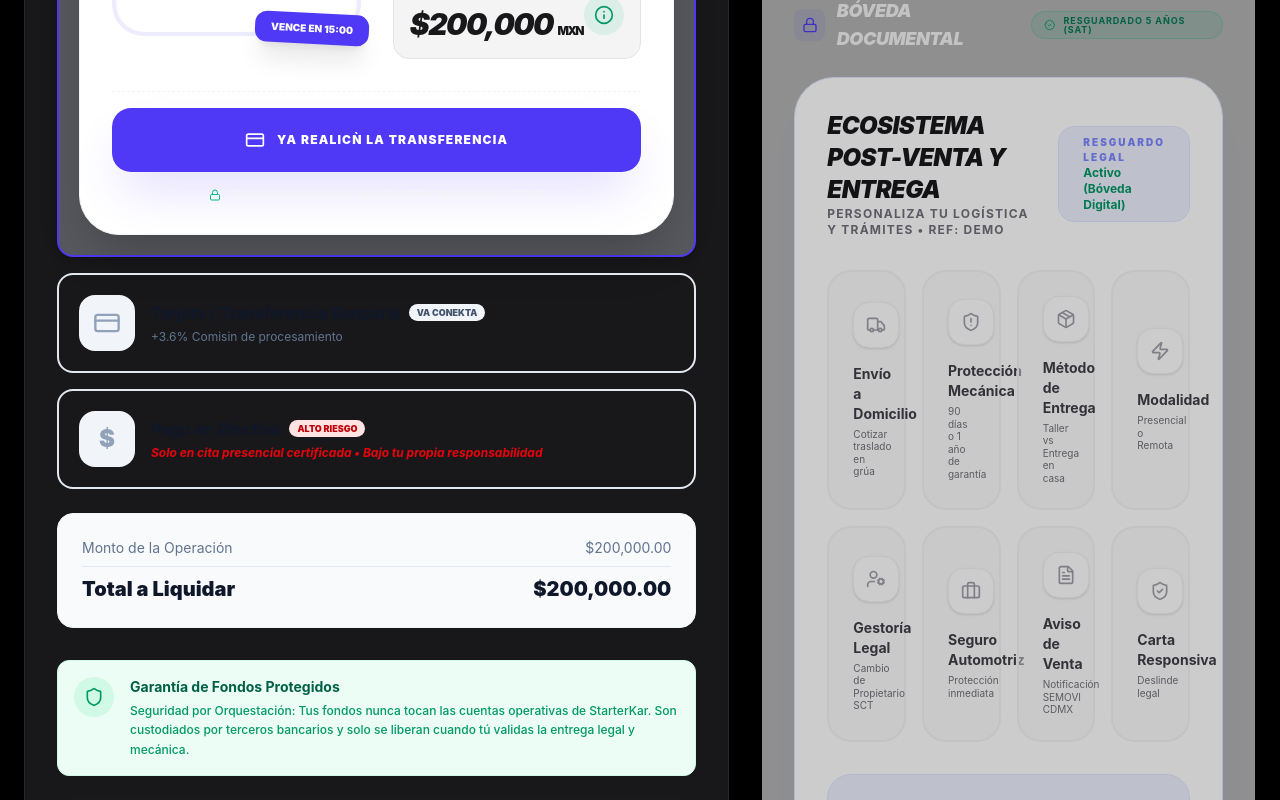
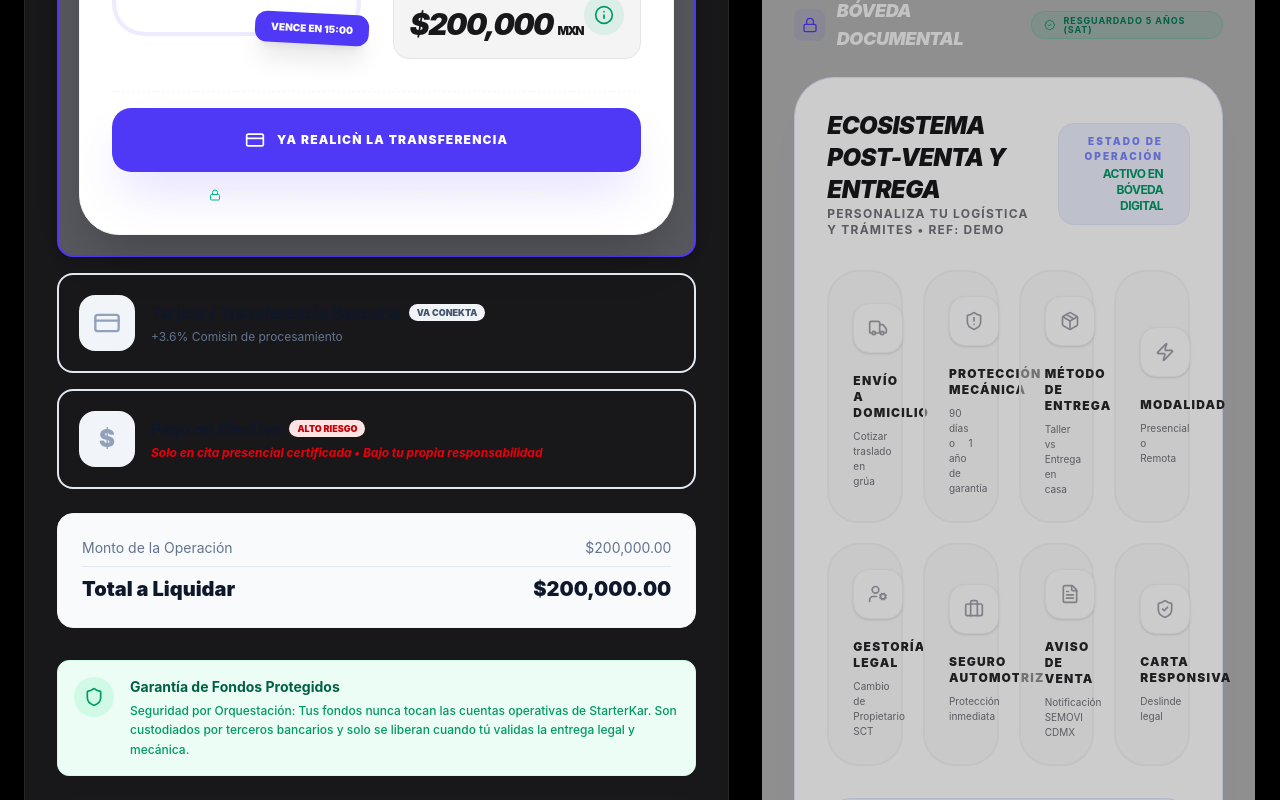
Before and after one commit to andrelomed-ops/Clinkar, a Next.js app: page /checkout-simulation in a window 1280 px wide. Shown: the part 1220-2020 px from the top of the page. Built offline with nearby package versions, Linux system fonts and the light colour scheme; no server answers.

Commit message:
feat: add delivery scheduling, automated team alerts, and premium typography refinements

```diff
--- a/src/app/actions/transaction.ts
+++ b/src/app/actions/transaction.ts
@@ -6,6 +6,7 @@ import { CarService } from '@/services/CarService';
 import { ALL_CARS } from '@/data/cars';
 import { emails } from '@/lib/emails';
 import { redirect } from 'next/navigation';
+import { NotificationService } from '@/services/NotificationService';
 
 export async function startTransaction(carId: string, addOns?: {
     logistics?: any;
@@ -13,6 +14,8 @@ export async function startTransaction(carId: string, addOns?: {
     gestoria?: { active: boolean, cost: number };
     insurance?: { provider: string, cost: number };
     deliveryType?: 'workshop' | 'home';
+    scheduledDate?: string;
+    scheduledTime?: string;
 }) {
     const supabase = await createClient();
 
@@ -64,13 +67,32 @@ export async function startTransaction(carId: string, addOns?: {
                 logisticsQuote: addOns?.logistics,
                 warrantyQuote: addOns?.warranty,
                 gestoriaQuote: addOns?.gestoria,
-                insuranceQuote: addOns?.insurance
+                insuranceQuote: addOns?.insurance,
+                // Pass scheduling in metadata
+                metadata: {
+                    scheduled_delivery_date: addOns?.scheduledDate,
+                    scheduled_delivery_time: addOns?.scheduledTime,
+                    delivery_type: addOns?.deliveryType || 'workshop'
+                }
             });
 
             if (!transaction) throw new Error("Failed to create transaction record");
             transactionId = transaction.id;
 
             await CarService.updateCarStatus(supabase, car.id, 'RESERVED');
+
+            // Trigger Admin Alert for Coordination
+            await NotificationService.notifyAdmin(supabase, {
+                action: 'NUEVA_ENTREGA_PROGRAMADA',
+                entityType: 'TRANSACTION',
+                entityId: transaction.id,
+                metadata: {
+                    car: `${car.make} ${car.model}`,
+                    date: addOns?.scheduledDate,
+                    time: addOns?.scheduledTime,
+                    location: car.location
+                }
+            });
         }
 
         return { success: true, transactionId };
--- a/src/components/checkout/CheckoutAction.tsx
+++ b/src/components/checkout/CheckoutAction.tsx
@@ -14,8 +14,15 @@ export function CheckoutAction({ carId, carPrice, carLocation }: { carId: string
 
     const router = useRouter();
     const [isPending, setIsPending] = useState(false);
+    const [scheduledDate, setScheduledDate] = useState("");
+    const [scheduledTime, setScheduledTime] = useState("");
 
     const handleSubmit = async () => {
+        if (!scheduledDate || !scheduledTime) {
+            toast.error("Por favor, selecciona fecha y hora para la entrega");
+            return;
+        }
+
         console.log("[CheckoutAction] Iniciando proceso de bloqueo para carId:", carId);
         toast.info("Iniciando bloqueo seguro...");
 
@@ -25,7 +32,9 @@ export function CheckoutAction({ carId, carPrice, carLocation }: { carId: string
             startTransition(async () => {
                 try {
                     const result = await startTransaction(carId, {
-                        deliveryType: 'workshop'
+                        deliveryType: 'workshop',
+                        scheduledDate,
+                        scheduledTime
                     });
 
                     if (result.success && result.transactionId) {
@@ -50,40 +59,80 @@ export function CheckoutAction({ carId, carPrice, carLocation }: { carId: string
 
     return (
         <div className="space-y-6">
-            <div className="bg-indigo-50/50 dark:bg-indigo-900/10 border border-indigo-200/50 dark:border-indigo-800/30 p-5 rounded-2xl flex items-start gap-4 shadow-sm">
-                <ShieldCheck className="h-6 w-6 text-indigo-600 dark:text-indigo-400 mt-0.5 shrink-0" />
+            <div className="bg-indigo-50/50 dark:bg-indigo-900/10 border border-indigo-200/50 dark:border-indigo-800/30 p-6 rounded-2xl flex items-start gap-4 shadow-sm">
+                <ShieldCheck className="h-6 w-6 text-indigo-600 dark:text-indigo-400 mt-1 shrink-0" />
                 <div>
-                    <h4 className="font-bold text-sm text-indigo-900 dark:text-indigo-300">
+                    <h4 className="font-bold text-sm text-indigo-900 dark:text-indigo-300 uppercase tracking-tight">
                         Bloqueo Seguro (Bóveda Digital)
                     </h4>
-                    <p className="text-xs text-indigo-700/80 dark:text-indigo-300/70 mt-1.5 leading-relaxed">
-                        Al bloquear el auto, garantizas que nadie más pueda ofertar por él mientras defines los detalles de entrega y servicios adicionales en tu Dashboard.
+                    <p className="text-xs text-indigo-700/80 dark:text-indigo-300/70 mt-2 leading-relaxed text-justify">
+                        Al bloquear el activo, activas el protocolo de resguardo legal de StarterKar. El vehículo queda reservado exclusivamente para ti mientras coordinamos la inspección final en el Taller Aliado.
                     </p>
                 </div>
             </div>
 
-            {/* Total Summary */}
-            <div className="bg-zinc-900 text-white p-6 rounded-2xl shadow-xl">
-                <div className="flex justify-between items-center mb-2">
-                    <span className="text-zinc-400 text-sm">Precio del Auto</span>
-                    <span className="font-medium">${carPrice.toLocaleString()}</span>
+            {/* Scheduling Section */}
+            <div className="space-y-4 p-6 bg-white dark:bg-zinc-900 border border-zinc-100 dark:border-zinc-800 rounded-3xl shadow-sm">
+                <div className="flex items-center gap-2 mb-2">
+                    <Zap className="h-4 w-4 text-indigo-600" />
+                    <h4 className="font-black text-xs uppercase tracking-widest text-zinc-500">Agendar Entrega en Taller</h4>
                 </div>
 
-                <div className="flex justify-between items-baseline mb-6 pt-4 border-t border-zinc-800">
-                    <span className="font-bold text-lg">Monto de Bloqueo</span>
-                    <span className="font-black text-3xl">${carPrice.toLocaleString()}</span>
+                <div className="grid grid-cols-2 gap-4">
+                    <div className="space-y-1.5">
+                        <label className="text-[10px] font-black text-zinc-400 uppercase ml-1">Fecha</label>
+                        <input
+                            type="date"
+                            className="w-full h-12 px-4 rounded-xl border border-zinc-200 dark:border-zinc-800 bg-zinc-50 dark:bg-zinc-950 text-sm font-bold focus:ring-2 focus:ring-indigo-500 outline-none transition-all"
+                            value={scheduledDate}
+                            onChange={(e) => setScheduledDate(e.target.value)}
+                            min={new Date().toISOString().split('T')[0]}
+                        />
+                    </div>
+                    <div className="space-y-1.5">
+                        <label className="text-[10px] font-black text-zinc-400 uppercase ml-1">Hora</label>
+                        <input
+                            type="time"
+                            className="w-full h-12 px-4 rounded-xl border border-zinc-200 dark:border-zinc-800 bg-zinc-50 dark:bg-zinc-950 text-sm font-bold focus:ring-2 focus:ring-indigo-500 outline-none transition-all"
+                            value={scheduledTime}
+                            onChange={(e) => setScheduledTime(e.target.value)}
+                        />
+                    </div>
+                </div>
+                <p className="text-[10px] text-zinc-400 italic text-center px-4">
+                    * El equipo de StarterKar confirmará la disponibilidad del Taller Aliado tras el bloqueo.
+                </p>
+            </div>
+
+            {/* Total Summary */}
+            <div className="bg-zinc-950 text-white p-8 rounded-[2.5rem] shadow-2xl border border-white/5 overflow-hidden relative">
+                <div className="absolute top-0 right-0 w-32 h-32 bg-indigo-500/10 blur-[60px] rounded-full -mr-16 -mt-16" />
+
+                <div className="flex justify-between items-center mb-4">
+                    <span className="text-zinc-500 text-xs font-black uppercase tracking-widest">Valor del Activo</span>
+                    <span className="font-bold text-lg">${carPrice.toLocaleString()}</span>
                 </div>
 
-                <div className="text-xs text-zinc-400 mb-6 text-center leading-relaxed bg-zinc-800/50 p-3 rounded-xl border border-zinc-700">
-                    <b>Siguiente Paso:</b> Tras el bloqueo, podrás personalizar tu envío, elegir garantía y gestionar trámites legales.
+                <div className="flex justify-between items-baseline mb-8 pt-6 border-t border-white/10">
+                    <span className="font-black text-xs uppercase tracking-[0.2em] text-indigo-400 italic">Monto de Bloqueo</span>
+                    <span className="font-black text-4xl tracking-tighter">${carPrice.toLocaleString()}</span>
+                </div>
+
+                <div className="text-[10px] text-zinc-500 mb-8 text-center leading-relaxed bg-white/5 p-4 rounded-2xl border border-white/5 italic">
+                    <b className="text-indigo-400 uppercase">Siguiente Paso:</b> Tras confirmar el pago en bóveda, se notificará al Taller Aliado y al equipo logístico para tu cita el día <span className="text-white font-bold">{scheduledDate || '---'}</span>.
                 </div>
 
                 <button
                     onClick={handleSubmit}
                     disabled={isPending}
-                    className="w-full h-14 bg-indigo-600 hover:bg-indigo-500 text-white font-black text-lg rounded-xl transition-all hover:scale-[1.02] shadow-lg shadow-indigo-600/20 flex items-center justify-center gap-2"
+                    className="w-full h-16 bg-indigo-600 hover:bg-indigo-500 text-white font-black text-lg rounded-2xl transition-all hover:scale-[1.02] active:scale-[0.98] shadow-xl shadow-indigo-600/20 flex items-center justify-center gap-3 group"
                 >
-                    {isPending ? <Loader2 className="animate-spin" /> : "Bloquear Auto y Agendar Entrega"}
+                    {isPending ? <Loader2 className="animate-spin h-6 w-6" /> : (
+                        <>
+                            <span>Apartar y Agendar</span>
+                            <ArrowRight className="h-5 w-5 group-hover:translate-x-1 transition-transform" />
+                        </>
+                    )}
                 </button>
             </div>
         </div>
--- a/src/components/dashboard/PostSaleEcosystem.tsx
+++ b/src/components/dashboard/PostSaleEcosystem.tsx
@@ -165,41 +165,45 @@ export function PostSaleEcosystem({
                         <h2 className="text-2xl font-black text-zinc-900 dark:text-white tracking-tight italic uppercase">Ecosistema Post-Venta y Entrega</h2>
                         <p className="text-zinc-500 text-xs font-bold uppercase tracking-widest">Personaliza tu logística y trámites • Ref: {transactionId.split('-')[0].toUpperCase()}</p>
                     </div>
-                    <div className="flex items-center gap-3 bg-indigo-50 dark:bg-zinc-950 p-2 rounded-2xl border border-indigo-100 dark:border-zinc-800">
-                        <div className="flex flex-col px-4">
-                            <span className="text-[10px] font-black uppercase text-indigo-400 tracking-[0.2em]">Resguardo Legal</span>
-                            <span className="text-xs font-bold text-emerald-600">Activo (Bóveda Digital)</span>
+                    <div className="flex items-center gap-3 bg-indigo-50 dark:bg-zinc-950 p-2.5 rounded-2xl border border-indigo-100 dark:border-zinc-800">
+                        <div className="flex flex-col px-4 text-right">
+                            <span className="text-[10px] font-black uppercase text-indigo-400 tracking-[0.2em] mb-0.5">Estado de Operación</span>
+                            <span className="text-xs font-bold text-emerald-600 uppercase tracking-tighter">Activo en Bóveda Digital</span>
                         </div>
                     </div>
                 </div>
 
                 {/* Grid de Servicios */}
-                <div className="grid grid-cols-2 md:grid-cols-4 gap-4 mb-8">
+                <div className="grid grid-cols-2 md:grid-cols-4 gap-5 mb-8">
                     {services.map((service) => (
                         <button
                             key={service.id}
                             onClick={() => setRequestedService(service.id)}
                             className={cn(
-                                "group relative p-6 rounded-3xl border-2 text-left transition-all duration-300",
+                                "group relative p-6 rounded-[2rem] border-2 text-left transition-all duration-300",
                                 requestedService === service.id
-                                    ? "border-indigo-600 bg-indigo-50/50 dark:bg-indigo-500/10 shadow-lg shadow-indigo-500/10"
+                                    ? "border-indigo-600 bg-indigo-50/50 dark:bg-indigo-500/10 shadow-xl shadow-indigo-500/10"
                                     : "border-zinc-100 dark:border-zinc-800 bg-zinc-50/50 dark:bg-zinc-950/50 hover:border-indigo-200 dark:hover:border-zinc-700"
                             )}
                         >
-                            <div className="flex items-start justify-between mb-4">
+                            <div className="flex items-start justify-between mb-5">
                                 <div className={cn(
-                                    "p-3 rounded-2xl transition-colors",
-                                    requestedService === service.id ? "bg-indigo-600 text-white" : "bg-white dark:bg-zinc-800 text-zinc-400 group-hover:text-indigo-600 shadow-sm border border-zinc-100 dark:border-zinc-700"
+                                    "p-3.5 rounded-2xl transition-all duration-300",
+                                    requestedService === service.id
+                                        ? "bg-indigo-600 text-white shadow-lg shadow-indigo-600/30"
+                                        : "bg-white dark:bg-zinc-800 text-zinc-400 group-hover:text-indigo-600 shadow-sm border border-zinc-100 dark:border-zinc-700"
                                 )}>
                                     {service.icon}
                                 </div>
                             </div>
                             <div>
                                 <h4 className={cn(
-                                    "font-bold text-sm mb-1 transition-colors",
-                                    requestedService === service.id ? "text-indigo-700 dark:text-white" : "text-zinc-700 dark:text-zinc-300"
+                                    "font-black text-xs uppercase tracking-widest mb-2 transition-colors",
+                                    requestedService === service.id ? "text-indigo-700 dark:text-white" : "text-zinc-800 dark:text-zinc-200"
                                 )}>{service.title}</h4>
-                                <p className="text-[10px] text-zinc-500 leading-tight">{service.desc}</p>
+                                <p className="text-[10px] text-zinc-500 leading-normal text-justify">
+                                    {service.desc}
+                                </p>
                             </div>
                         </button>
                     ))}
```
Also changed, not shown: src/app/dashboard/handover/[id]/page.tsx (+25 -9 lines).
